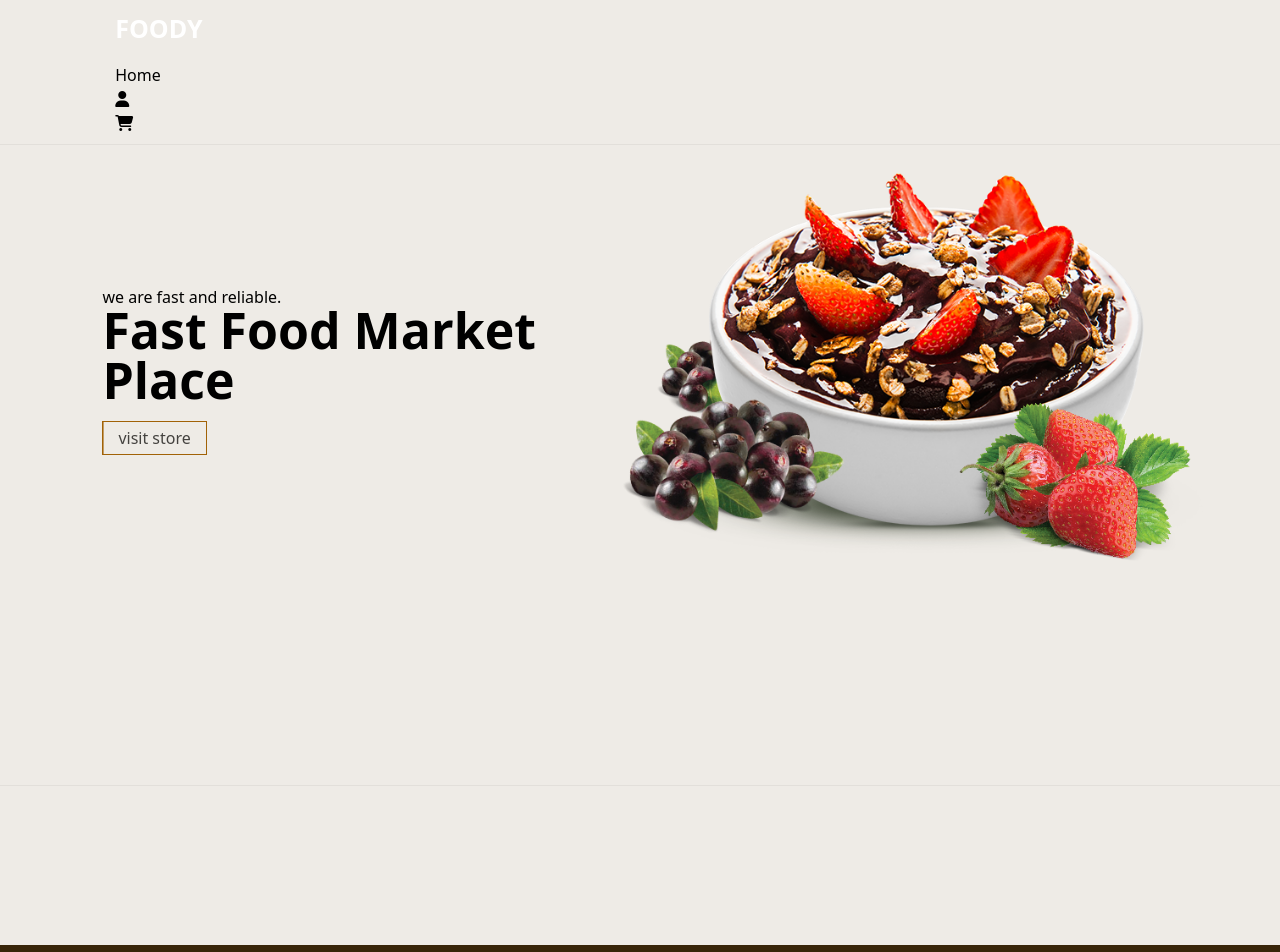
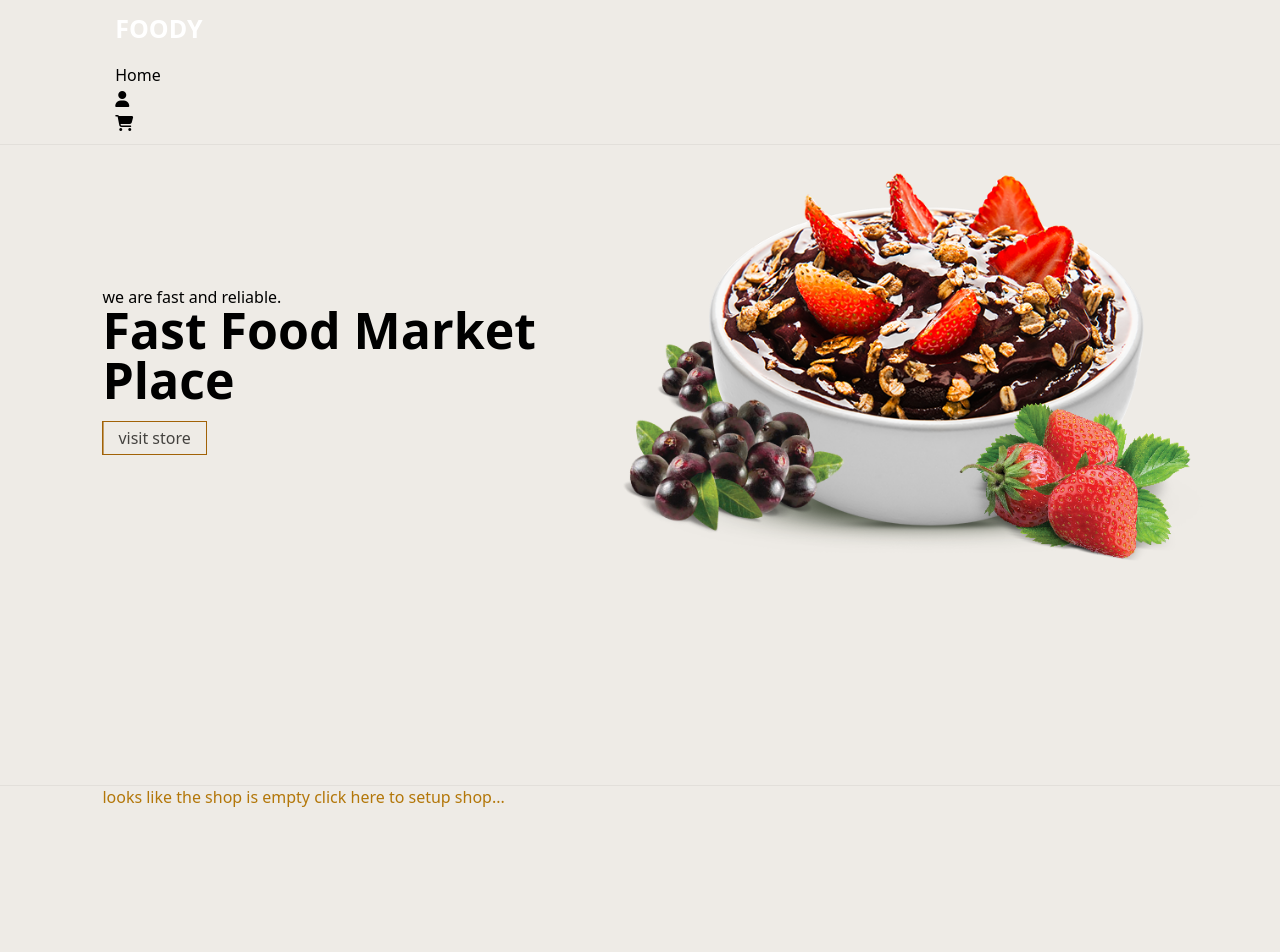
Before and after one commit to Gmarvis/online-food-store, a React (Create React App) app: page / in a window 1280 px wide. Shown: the top 952 px of the page. Built offline with nearby package versions, Linux system fonts and the light colour scheme.

Commit message:
user authentication

```diff
--- a/src/App.css
+++ b/src/App.css
@@ -365,7 +365,7 @@ textarea {
 }
 
 .logoutBtn {
-  border: 1px solid rgb(179, 119, 9);
+  border: 1px solid #b37709;
   margin-top: 23rem;
   position: relative;
   padding: 4px 8px;
@@ -378,3 +378,8 @@ textarea {
   color: #fff;
   margin-bottom: 15px;
 }
+
+.sellingBtn {
+  margin-left: 8%;
+  color: #b37709;
+}
--- a/src/App.js
+++ b/src/App.js
@@ -31,7 +31,6 @@ function App() {
             <Route path="/checkout/:name" element={<Checkout />} />
             <Route path="/signup" element={<AdminLogin />} />
             <Route path="/admin-login" element={<AcountLogin />} />
-
             <Route path="/success" element={<Success />} />
           </Routes>
         </FoodProvider>
--- a/src/component/footer/footer.jsx
+++ b/src/component/footer/footer.jsx
@@ -1,5 +1,6 @@
 import React from "react";
 import "./footer.css";
+import {} from "react-icons"
 
 export const Footer = () => {
   return (
--- a/src/component/header/header.css
+++ b/src/component/header/header.css
@@ -23,11 +23,6 @@
 
 .headerImage {
 }
-
-/* .headerText button {
-  background-color: orange;
-  padding: 5px 10px;
-} */
 
 .headerImage img {
   /* width: 60%; */
@@ -77,7 +72,6 @@
     display: block;
     flex-direction: row;
     justify-content: space-between;
-    height: 80vh;
     margin: 0 8%;
   }
 
--- a/src/pages/landing-page.jsx
+++ b/src/pages/landing-page.jsx
@@ -8,15 +8,35 @@ export const LandingPage = () => {
   const [product, setProduct] = useState(null);
   const { value } = useFooditerms();
   const navigate = useNavigate();
+  const [sellerBtn, setSellerBtn] = useState("");
+
+  const sellerText = () => {
+    if (!localStorage.getItem("foodItems")) {
+      setSellerBtn("looks like the shop is empty click here to setup shop...");
+    } else {
+      setSellerBtn("");
+    }
+  };
+
+  const handlesetupShop = () => {
+    if (localStorage.getItem("adminData")) {
+      navigate("/admin-login");
+    } else {
+      navigate("/signup");
+    }
+  };
 
   useEffect(() => {
     setProduct(value);
+    sellerText();
   }, []);
 
   return (
     <>
       <Header />
-
+      <button className="sellingBtn" onClick={handlesetupShop}>
+        {sellerBtn}
+      </button>
       <div className="foodCards" id="foodCards">
         {product?.map((foodItem) => {
           const handDitails = () => {
```
